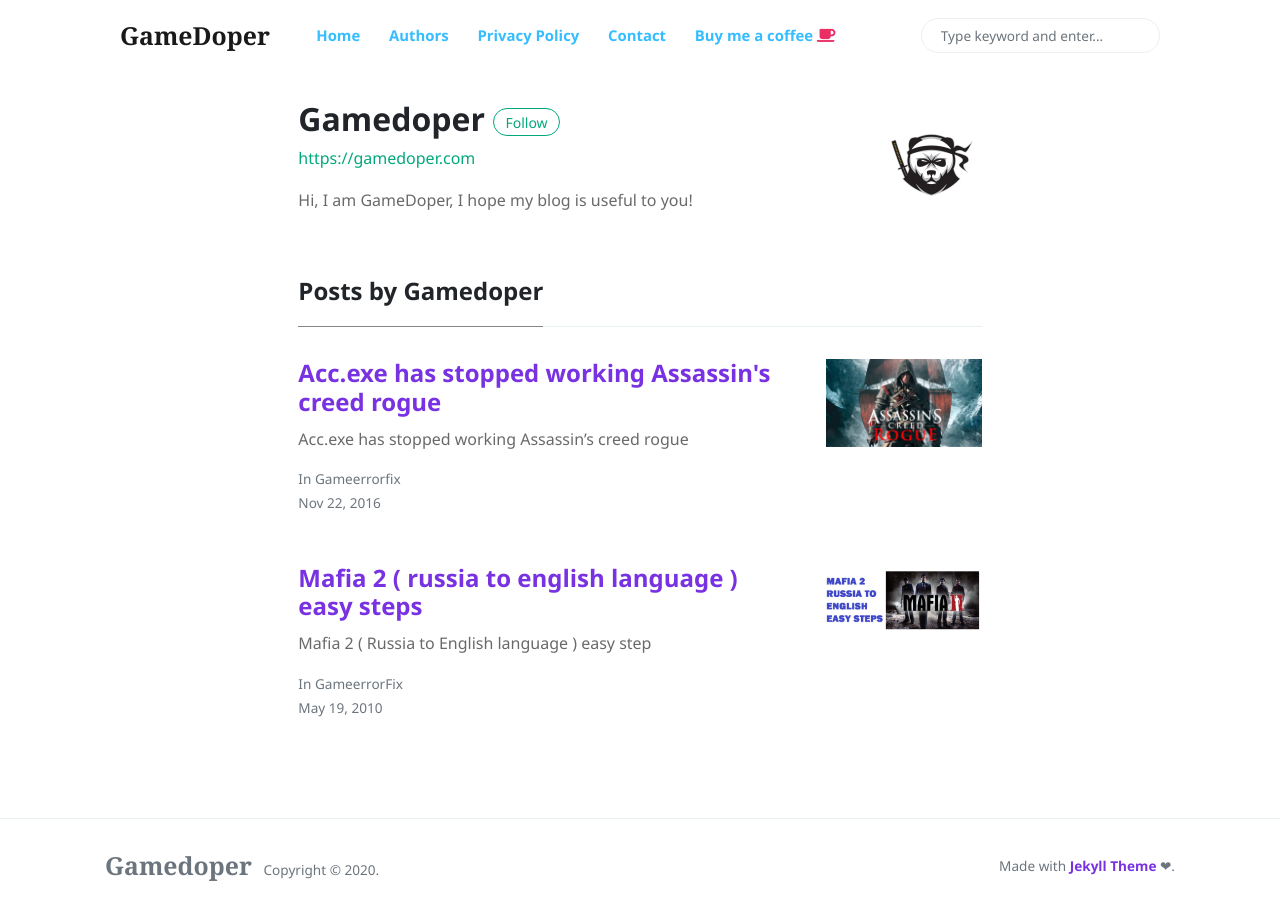
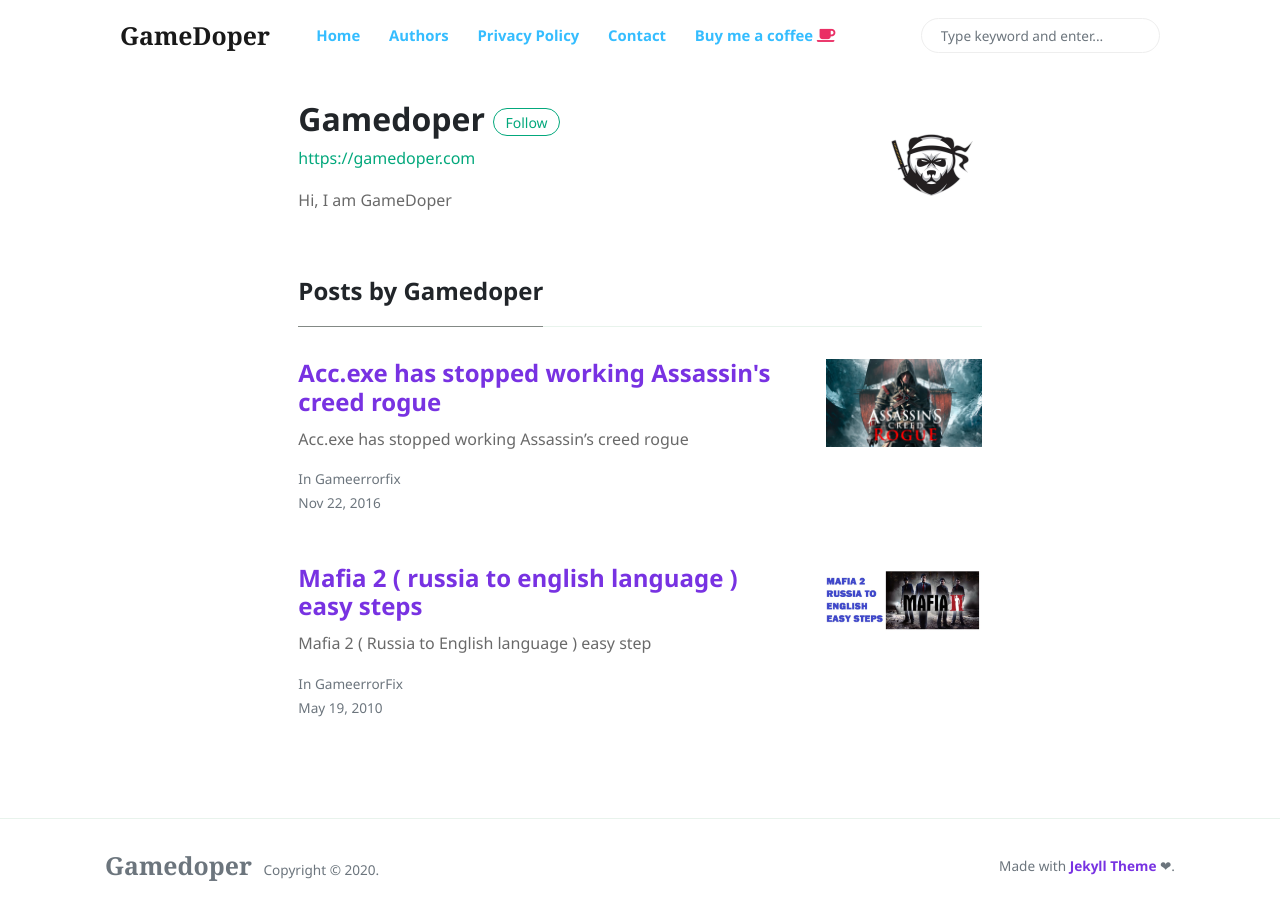
Before and after one commit to Gamedoper/Gamedoperarchives.github.io, a Jekyll site: the page built from _pages/author-Gamedoper.html, in a window 1280 px wide. Built offline with Jekyll 4.4.1, drawn with Linux system fonts in a browser that asks for light colours; nearby versions of some CDN libraries.

Commit message:
Update _config.yml

```diff
--- a/_config.yml
+++ b/_config.yml
@@ -26,7 +26,7 @@
       name:           Gamedoper
       site:           https://gamedoper.com
       avatar:         assets/images/avatar1.jpg
-      bio:            "Hi, I am GameDoper, I hope my blog is useful to you!"
+      bio:            "Hi, I am GameDoper"
       email:
       twitter:        https://twitter.com/gamedoper
 
```
